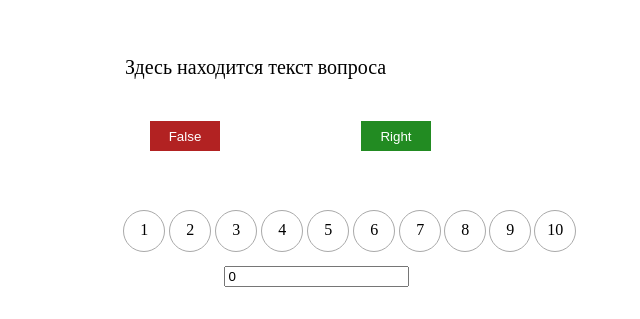
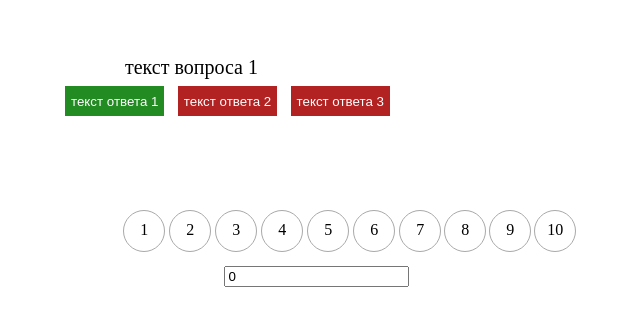
Before and after one commit to BillyPiston/The-quiz, a plain HTML site: page index.html in a window 1280 px wide. Shown: the part 259-578 px from the top of the page, without its empty margins (365-1005 px from the left). Drawn offline with Linux system fonts and the light colour scheme.

Commit message:
add js code for questions

```diff
--- a/index.html
+++ b/index.html
@@ -63,12 +63,43 @@
 <input class="quiz_counter" type="number" value="0">
 
 <script>
-let falseBtn = document.getElementsByClassName('quiz_answer-false')[0],
-	rightBtn = document.getElementsByClassName('quiz_answer-right')[0],
-	counter = document.getElementsByClassName('quiz_counter')[0];
 
-falseBtn.addEventListener("click", counterReduce);
-rightBtn.addEventListener("click", counterAdd);
+const questionList = [
+    {
+        text      : 'текст вопроса 1',
+        answerList: [
+            {
+                text     : 'текст ответа 1',
+                isCorrect: true,
+            },
+            {
+                text     : 'текст ответа 2',
+                isCorrect: false,
+            },
+						{
+                text     : 'текст ответа 3',
+                isCorrect: false,
+            },
+        ],
+    },
+    {
+        text      : 'текст вопроса 2',
+        answerList: [
+            {
+                text     : 'текст ответа 1',
+                isCorrect: true,
+            },
+            {
+                text     : 'текст ответа 2',
+                isCorrect: false,
+            },
+        ],
+    },
+]
+
+counter = document.getElementsByClassName('quiz_counter')[0];
+
+init()
 
 function counterAdd () {
 	counter.value++
@@ -78,6 +109,40 @@ function counterReduce () {
 	counter.value--
 }
 
+function init () {
+  const question         = questionList[0],
+        $questionText    = document.getElementsByClassName('quiz_question')[0],
+        $quiz_answerList = document.getElementsByClassName('quiz_answerList')[0]
+
+    $questionText.innerHTML = question.text
+
+  let answers = ''
+
+  question.answerList.forEach(
+    answer => {
+      if (answer.isCorrect) {
+        answers += `<button class="quiz_answer quiz_answer-right">${answer.text}</button>`
+      } else {
+        answers += `<button class="quiz_answer quiz_answer-false">${answer.text}</button>`
+      }
+    }
+  )
+
+  $quiz_answerList.innerHTML = answers
+
+  const $falseBtn = document.getElementsByClassName('quiz_answer-false'),
+        $rightBtn = document.getElementsByClassName('quiz_answer-right')
+
+  for (let i = 0; i < $falseBtn.length; i++) {
+    $falseBtn[i].addEventListener('click', counterReduce);
+  }
+
+  for (let i = 0; i < $rightBtn.length; i++) {
+    $rightBtn[i].addEventListener('click', counterAdd);
+  }
+
+}
+
 </script>
 
 </body>
--- a/style.css
+++ b/style.css
@@ -8,12 +8,12 @@
 }
 
 .quiz_answer{
-  width: 70px;
+
   height: 30px;
   text-align: center;
   color: white;
   display: inline-block;
-  position: absolute;
+  margin-right: 1em;
   vertical-align: middle;
   line-height: 25px;
   text-decoration: none;
@@ -31,7 +31,7 @@
 
 .quiz_answer-right{
   background-color: #228B22;
-  right: 90px;
+
 }
 
 .quiz_answer-right:hover{
@@ -40,7 +40,7 @@
 
 .quiz_answer-false{
   background-color: #B22222;
-  left: 85px;
+
   color: #ffffff;
 }
 
```
